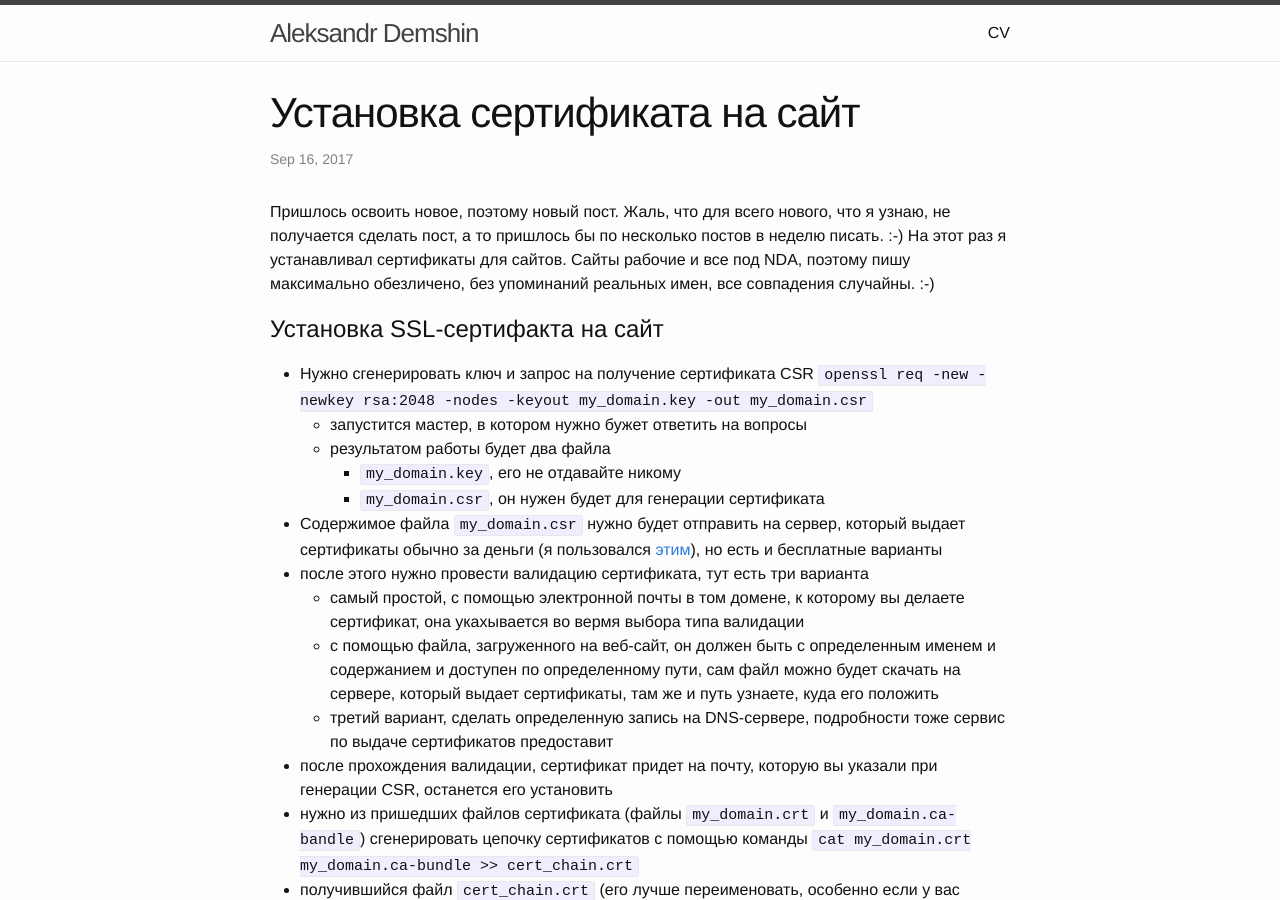
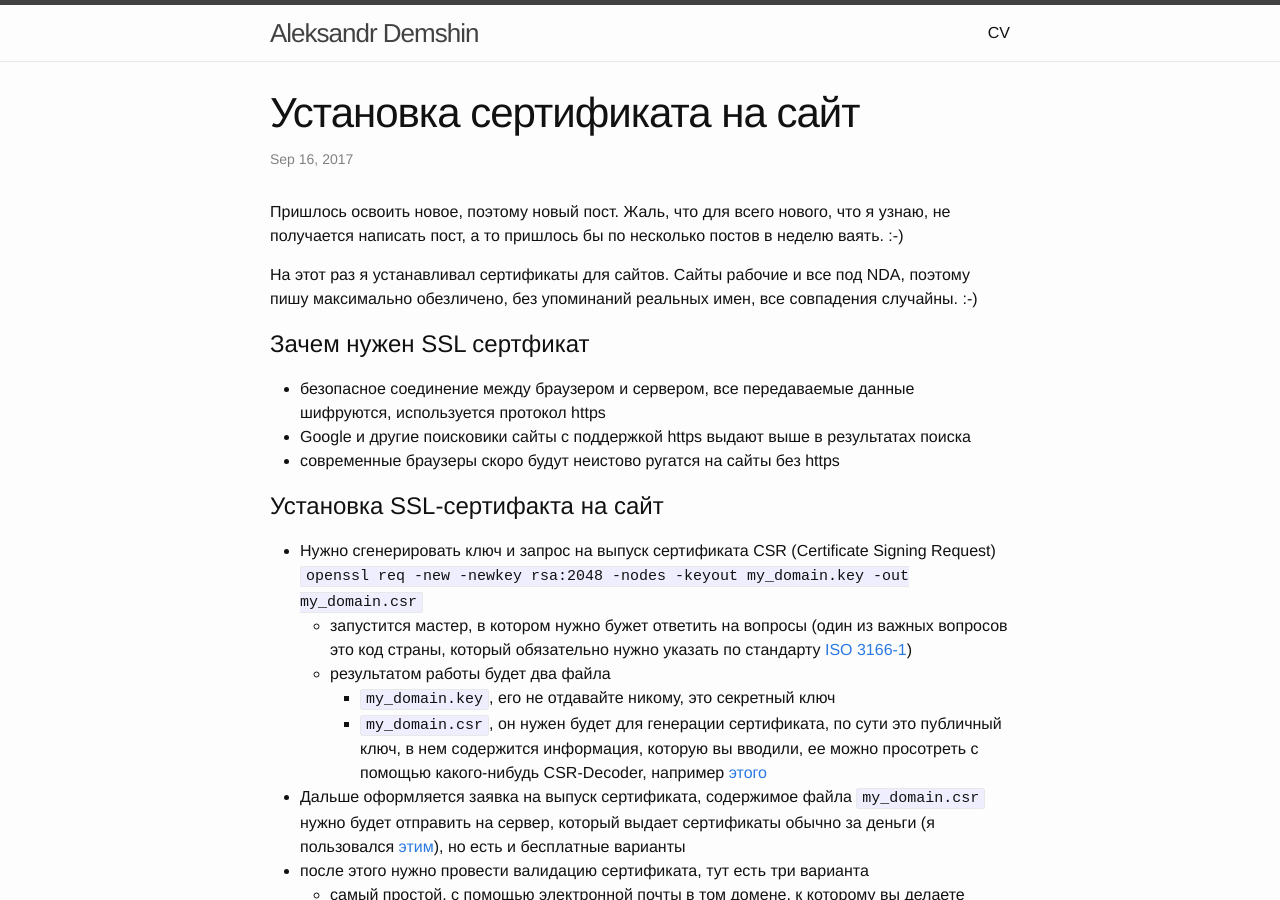
Before and after one commit to demshin/demsh.in, a Jekyll site: the page built from _posts/2017-09-16-certificates.md, in a window 1280 px wide and 900 px high. Built offline with Jekyll 4.4.1, drawn with Linux system fonts in a browser that asks for light colours; some of the changed text lies outside the part shown.

Commit message:
+ add some text to ssl-post

```diff
--- a/_posts/2017-09-16-certificates.md
+++ b/_posts/2017-09-16-certificates.md
@@ -5,16 +5,22 @@ date:   2017-09-16 12:50:00 +0400
 categories: openssl, certificates, https
 ---
 
-Пришлось освоить новое, поэтому новый пост. Жаль, что для всего нового, что я узнаю, не получается сделать пост, а то пришлось бы по несколько постов в неделю писать. :-)
+Пришлось освоить новое, поэтому новый пост. Жаль, что для всего нового, что я узнаю, не получается написать пост, а то пришлось бы по несколько постов в неделю ваять. :-)
+
 На этот раз я устанавливал сертификаты для сайтов. Сайты рабочие и все под NDA, поэтому пишу максимально обезличено, без упоминаний реальных имен, все совпадения случайны. :-)
 
+# Зачем нужен SSL сертфикат
+- безопасное соединение между браузером и сервером, все передаваемые данные шифруются, используется протокол https
+- Google и другие поисковики сайты с поддержкой https выдают выше в результатах поиска
+- современные браузеры скоро будут неистово ругатся на сайты без https
+
 # Установка SSL-сертифакта на сайт
--  Нужно сгенерировать ключ и запрос на получение сертификата CSR `openssl req -new -newkey rsa:2048 -nodes -keyout my_domain.key -out my_domain.csr`
-    - запустится мастер, в котором нужно бужет ответить на вопросы
+-  Нужно сгенерировать ключ и запрос на выпуск сертификата CSR (Certificate Signing Request) `openssl req -new -newkey rsa:2048 -nodes -keyout my_domain.key -out my_domain.csr`
+    - запустится мастер, в котором нужно бужет ответить на вопросы (один из важных вопросов это код страны, который обязательно нужно указать по стандарту [ISO 3166-1](http://ru.wikipedia.org/wiki/ISO-3166-1))
     - результатом работы будет два файла
-        - `my_domain.key`, его не отдавайте никому
-        - `my_domain.csr`, он нужен будет для генерации сертификата
-- Содержимое файла `my_domain.csr` нужно будет отправить на сервер, который выдает сертификаты обычно за деньги (я пользовался [этим](http://namecheap.com/)), но есть и бесплатные варианты
+        - `my_domain.key`, его не отдавайте никому, это секретный ключ
+        - `my_domain.csr`, он нужен будет для генерации сертификата, по сути это публичный ключ, в нем содержится информация, которую вы вводили, ее можно просотреть с помощью какого-нибудь CSR-Decoder, например [этого](http://www.sslshopper.com/csr-decoder.html)
+- Дальше оформляется заявка на выпуск сертификата, содержимое файла `my_domain.csr` нужно будет отправить на сервер, который выдает сертификаты обычно за деньги (я пользовался [этим](http://namecheap.com/)), но есть и бесплатные варианты
 - после этого нужно провести валидацию сертификата, тут есть три варианта
     - самый простой, с помощью электронной почты в том домене, к которому вы делаете сертификат, она укахывается во вермя выбора типа валидации
     - с помощью файла, загруженного на веб-сайт, он должен быть с определенным именем и содержанием и доступен по определенному пути, сам файл можно будет скачать на сервере, который выдает сертификаты, там же и путь узнаете, куда его положить
@@ -47,3 +53,5 @@ server {
 - с помощью сервиса https://www.sslshopper.com/ssl-checker.html проверьте, что на вашем сайте реально работает https
 
 В целом ничего сложного, вопросы можно попробовать задать в мой telegram [@demshin](https://t.me/demshin).
+
+P.S. Много полезного про SSL-сертификаты можно прочитать в прекрасной [статье](https://habrahabr.ru/company/tuthost/blog/150433/) на Хабре.
```
